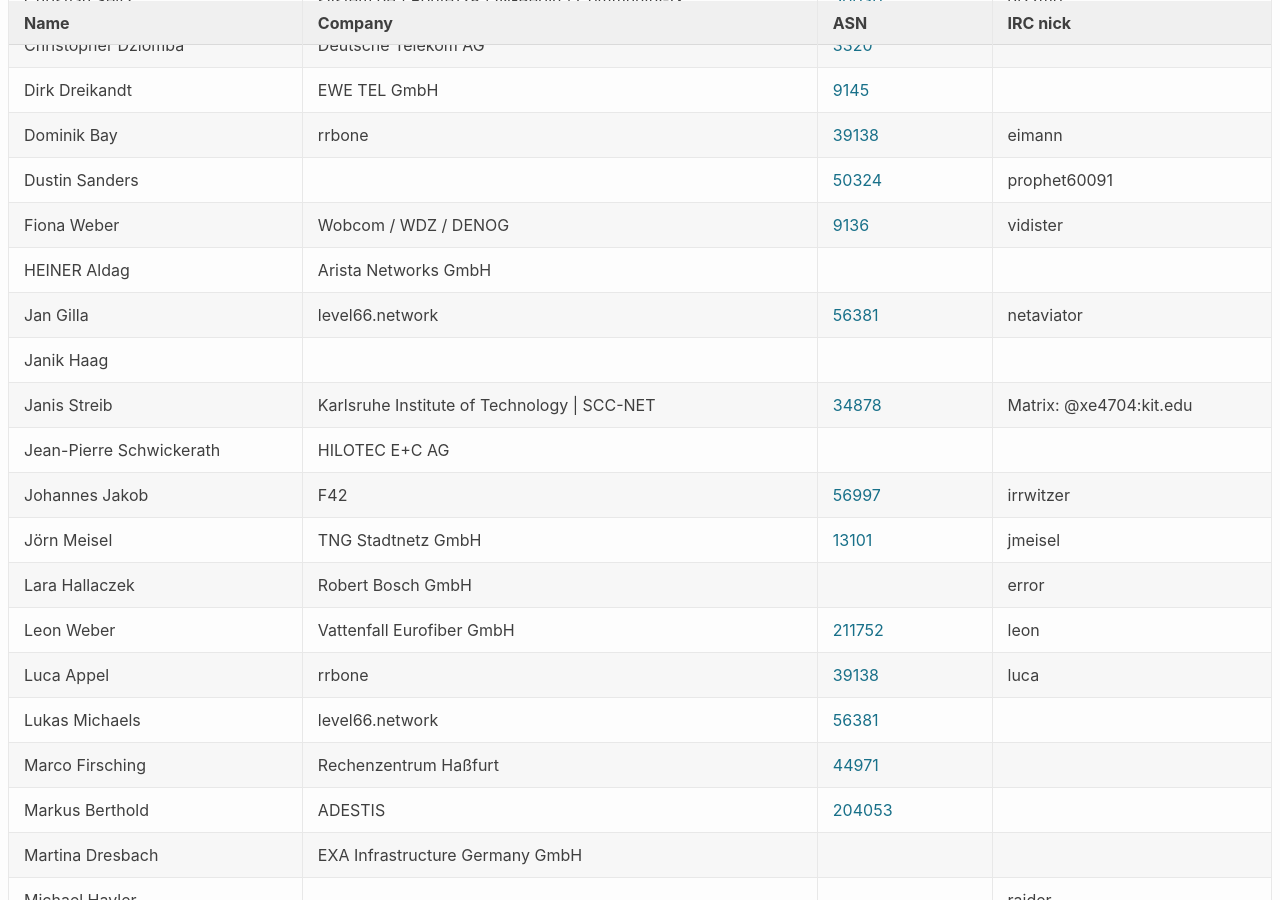
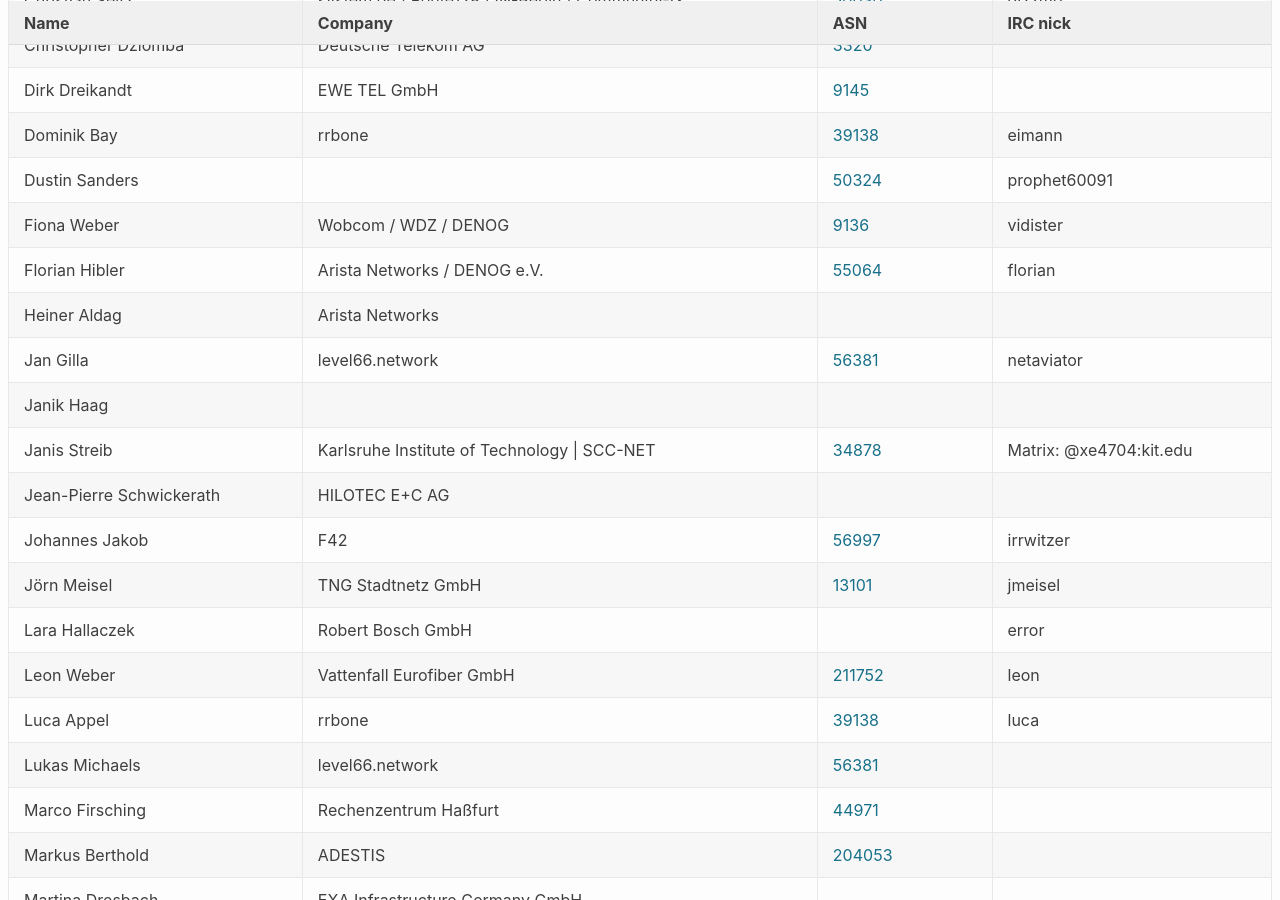
Before and after one commit to denog/pretix-attendeelist, a Jekyll site: the page built from denog15/index.md, in a window 1280 px wide and 900 px high, scrolled down 469 px. Built offline with Jekyll 4.4.1, drawn with Linux system fonts in a browser that asks for light colours.

Commit message:
Latest data: Fri Jul 21 15:27:57 UTC 2023

```diff
--- a/_data/attendees_denog15_onsite.json
+++ b/_data/attendees_denog15_onsite.json
@@ -72,8 +72,14 @@
     "asn": "9136"
   },
   {
-    "name": "HEINER Aldag",
-    "company": "Arista Networks GmbH",
+    "name": "Florian Hibler",
+    "company": "Arista Networks / DENOG e.V.",
+    "irc": "florian",
+    "asn": "55064"
+  },
+  {
+    "name": "Heiner Aldag",
+    "company": "Arista Networks",
     "irc": null,
     "asn": null
   },
```
